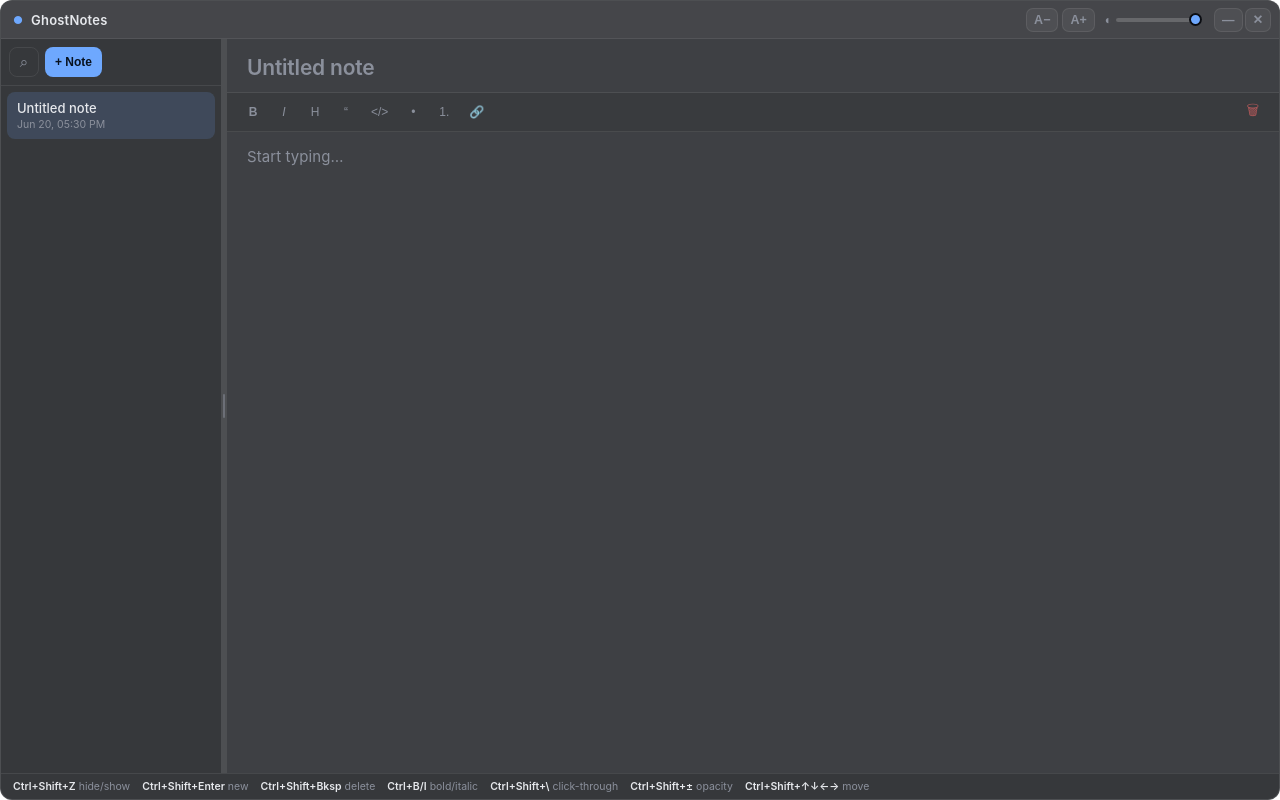
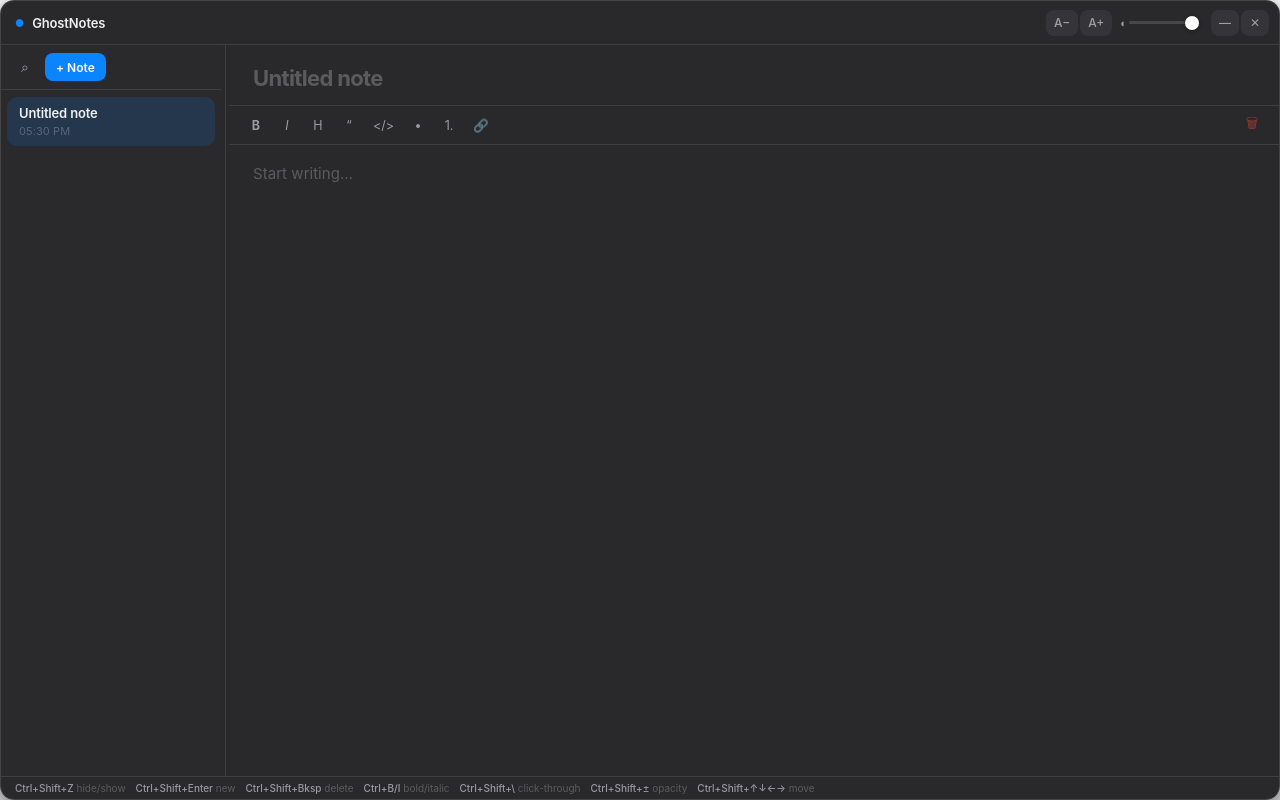
Before and after one commit to amgaikwad4588/ghost-notes, an Electron app: page renderer/index.html in a window 1280 px wide. Both pictures are taken after a click on the button "+ Note". Drawn offline with Linux system fonts and the light colour scheme; no server answers.

Commit message:
redesign UI with Apple-style visuals, add note preview and smart date formatting

```diff
--- a/renderer/renderer.js
+++ b/renderer/renderer.js
@@ -23,7 +23,16 @@ let saveTimer = null;
 let dragSrcId = null;
 
 const uid = () => Date.now().toString(36) + Math.random().toString(36).slice(2, 7);
-const fmtDate = (ts) => new Date(ts).toLocaleString([], { month: 'short', day: 'numeric', hour: '2-digit', minute: '2-digit' });
+const fmtDate = (ts) => {
+  const d = new Date(ts);
+  const now = new Date();
+  if (d.toDateString() === now.toDateString())
+    return d.toLocaleTimeString([], { hour: '2-digit', minute: '2-digit' });
+  const yest = new Date(now); yest.setDate(now.getDate() - 1);
+  if (d.toDateString() === yest.toDateString()) return 'Yesterday';
+  if (now - d < 7 * 864e5) return d.toLocaleDateString([], { weekday: 'long' });
+  return d.toLocaleDateString([], { month: 'short', day: 'numeric' });
+};
 
 async function persist() {
   await window.bridge.saveNotes(notes);
@@ -95,13 +104,23 @@ function renderList() {
     const t = document.createElement('div');
     t.className = 'li-title';
     t.textContent = n.title.trim() || 'Untitled note';
+    li.appendChild(t);
+
+    const tmp = document.createElement('div');
+    tmp.innerHTML = n.body || '';
+    const plain = (tmp.textContent || '').replace(/\s+/g, ' ').trim();
+    if (plain) {
+      const p = document.createElement('div');
+      p.className = 'li-preview';
+      p.textContent = plain;
+      li.appendChild(p);
+    }
 
     const d = document.createElement('div');
     d.className = 'li-date';
     d.textContent = fmtDate(n.updated);
+    li.appendChild(d);
 
-    li.appendChild(t);
-    li.appendChild(d);
     li.addEventListener('click', () => selectNote(n.id));
     els.list.appendChild(li);
   }
--- a/renderer/styles.css
+++ b/renderer/styles.css
@@ -1,17 +1,21 @@
 :root {
-  --bg: rgba(20, 22, 28, 0.82);
-  --bg-solid: #14161c;
-  --panel: rgba(255, 255, 255, 0.04);
-  --border: rgba(255, 255, 255, 0.08);
-  --text: #e6e8ec;
-  --muted: #8b909c;
-  --accent: #6ea8fe;
-  --danger: #ff6b6b;
-  --radius: 12px;
-  /* Apple-style system font: San Francisco on macOS, graceful fallbacks elsewhere */
+  --bg: rgba(28, 28, 30, 0.94);
+  --bg-solid: #1c1c1e;
+  --sidebar-bg: rgba(44, 44, 46, 0.72);
+  --fill: rgba(120, 120, 128, 0.16);
+  --fill-hover: rgba(120, 120, 128, 0.28);
+  --separator: rgba(84, 84, 88, 0.5);
+  --text: rgba(255, 255, 255, 0.92);
+  --text-secondary: rgba(235, 235, 245, 0.58);
+  --text-tertiary: rgba(235, 235, 245, 0.26);
+  --accent: #0a84ff;
+  --accent-soft: rgba(10, 132, 255, 0.15);
+  --danger: #ff453a;
+  --danger-soft: rgba(255, 69, 58, 0.15);
+  --radius: 14px;
   --font-ui: -apple-system, BlinkMacSystemFont, "SF Pro Text", "SF Pro Display",
              "Segoe UI Variable", "Segoe UI", "Inter", system-ui, "Helvetica Neue", Arial, sans-serif;
-  --fs: 15px;   /* editor font size — adjustable via the A-/A+ buttons */
+  --fs: 15px;
 }
 
 * { box-sizing: border-box; margin: 0; padding: 0; }
@@ -20,7 +24,7 @@ html, body {
   height: 100%;
   font-family: var(--font-ui);
   color: var(--text);
-  background: transparent;        /* transparent window */
+  background: transparent;
   overflow: hidden;
   user-select: none;
   -webkit-font-smoothing: antialiased;
@@ -33,10 +37,15 @@ html, body {
   flex-direction: column;
   height: 100vh;
   background: var(--bg);
-  backdrop-filter: blur(18px);
-  border: 1px solid var(--border);
+  backdrop-filter: blur(48px) saturate(200%);
+  -webkit-backdrop-filter: blur(48px) saturate(200%);
+  border: 0.5px solid rgba(255, 255, 255, 0.13);
   border-radius: var(--radius);
   overflow: hidden;
+  box-shadow:
+    0 2px 8px rgba(0, 0, 0, 0.14),
+    0 10px 30px rgba(0, 0, 0, 0.32),
+    0 28px 72px rgba(0, 0, 0, 0.44);
 }
 
 /* ---- title bar ---- */
@@ -44,63 +53,81 @@ html, body {
   display: flex;
   align-items: center;
   justify-content: space-between;
-  height: 38px;
-  padding: 0 8px 0 12px;
-  background: rgba(255, 255, 255, 0.03);
-  border-bottom: 1px solid var(--border);
+  height: 44px;
+  padding: 0 10px 0 14px;
+  background: transparent;
+  border-bottom: 0.5px solid var(--separator);
+  flex-shrink: 0;
 }
+
 .drag-region {
-  -webkit-app-region: drag;       /* draggable window handle */
+  -webkit-app-region: drag;
   display: flex;
   align-items: center;
   gap: 8px;
   flex: 1;
   height: 100%;
 }
+
 .no-drag, input, textarea, button, #noteList { -webkit-app-region: no-drag; }
-.logo { color: var(--accent); font-size: 11px; }
-.app-name { font-size: 13px; font-weight: 600; letter-spacing: .2px; }
-.status { font-size: 11px; color: var(--muted); margin-left: 6px; }
+
+.logo { color: var(--accent); font-size: 10px; line-height: 1; }
+
+.app-name {
+  font-size: 13px;
+  font-weight: 600;
+  letter-spacing: -0.01em;
+}
+
+.status {
+  font-size: 11px;
+  color: var(--text-tertiary);
+  margin-left: 2px;
+}
 
 /* ---- top-bar controls ---- */
-.controls { display: flex; align-items: center; gap: 10px; }
-.ctl-group { display: flex; align-items: center; gap: 4px; }
-.win-buttons { display: flex; gap: 2px; margin-left: 2px; }
+.controls { display: flex; align-items: center; gap: 8px; }
+.ctl-group { display: flex; align-items: center; gap: 2px; }
+.win-buttons { display: flex; gap: 2px; margin-left: 4px; }
 
 .ctl-btn {
-  height: 24px;
-  min-width: 26px;
-  padding: 0 7px;
-  background: rgba(255,255,255,.05);
-  border: 1px solid var(--border);
-  color: var(--muted);
-  font-size: 12.5px;
-  font-weight: 600;
-  border-radius: 7px;
+  height: 26px;
+  min-width: 28px;
+  padding: 0 8px;
+  background: var(--fill);
+  border: none;
+  color: var(--text-secondary);
+  font-size: 12px;
+  font-weight: 500;
+  border-radius: 8px;
   cursor: pointer;
-  transition: background .12s, color .12s;
+  font-family: var(--font-ui);
+  transition: background .15s, color .15s, transform .1s;
 }
-.ctl-btn:hover { background: rgba(255,255,255,.12); color: var(--text); }
-.ctl-btn:active { transform: translateY(.5px); }
-#quitBtn:hover { background: rgba(255,107,107,.18); color: var(--danger); border-color: rgba(255,107,107,.3); }
 
-.slider-group .ctl-icon { font-size: 12px; color: var(--muted); }
+.ctl-btn:hover { background: var(--fill-hover); color: var(--text); }
+.ctl-btn:active { transform: scale(0.95); }
+#quitBtn:hover { background: var(--danger-soft); color: var(--danger); }
+
+.slider-group .ctl-icon { font-size: 11px; color: var(--text-secondary); }
+
 #opacity {
   -webkit-appearance: none;
-  width: 86px;
-  height: 4px;
-  border-radius: 4px;
-  background: rgba(255,255,255,.18);
+  width: 70px;
+  height: 3px;
+  border-radius: 3px;
+  background: rgba(255, 255, 255, 0.14);
   outline: none;
   cursor: pointer;
 }
+
 #opacity::-webkit-slider-thumb {
   -webkit-appearance: none;
-  width: 13px;
-  height: 13px;
+  width: 14px;
+  height: 14px;
   border-radius: 50%;
-  background: var(--accent);
-  border: 2px solid #0b0d12;
+  background: #ffffff;
+  box-shadow: 0 1px 4px rgba(0, 0, 0, 0.45);
   cursor: pointer;
 }
 
@@ -111,143 +138,203 @@ html, body {
   width: 220px;
   display: flex;
   flex-direction: column;
-  background: rgba(0,0,0,.12);
+  background: var(--sidebar-bg);
   overflow: hidden;
+  flex-shrink: 0;
 }
+
 #sidebar-divider {
-  width: 6px;
+  width: 8px;
   cursor: col-resize;
-  background: var(--border);
   position: relative;
   z-index: 10;
   flex-shrink: 0;
-  transition: background .15s;
   display: flex;
   align-items: center;
   justify-content: center;
 }
+
 #sidebar-divider::after {
   content: '';
+  width: 0.5px;
+  height: 100%;
+  background: var(--separator);
+  transition: background .2s, width .15s;
+}
+
+#sidebar-divider:hover::after,
+#sidebar-divider.dragging::after {
+  background: var(--accent);
   width: 2px;
-  height: 24px;
-  background: var(--muted);
-  border-radius: 2px;
-  opacity: 0.5;
-  transition: opacity .15s;
 }
-#sidebar-divider:hover,
-#sidebar-divider.dragging { background: var(--accent); }
-#sidebar-divider:hover::after,
-#sidebar-divider.dragging::after { opacity: 1; background: #fff; }
+
 .sidebar-head {
   display: flex;
+  align-items: center;
   gap: 6px;
-  padding: 8px;
-  border-bottom: 1px solid var(--border);
+  padding: 8px 10px;
+  border-bottom: 0.5px solid var(--separator);
   overflow: hidden;
 }
+
 #searchBtn {
-  width: 30px;
-  height: 30px;
+  width: 28px;
+  height: 28px;
   background: transparent;
-  border: 1px solid var(--border);
-  border-radius: 8px;
-  color: var(--muted);
-  font-size: 15px;
+  border: none;
+  border-radius: 7px;
+  color: var(--text-secondary);
+  font-size: 14px;
   cursor: pointer;
   flex-shrink: 0;
-  transition: background .12s, color .12s;
+  transition: background .15s, color .15s;
 }
-#searchBtn:hover { background: rgba(255,255,255,.08); color: var(--text); }
+
+#searchBtn:hover { background: var(--fill-hover); color: var(--text); }
+
 #search {
   flex: 1;
   min-width: 0;
-  background: var(--panel);
-  border: 1px solid var(--border);
+  background: var(--fill);
+  border: none;
   border-radius: 8px;
   color: var(--text);
-  padding: 6px 9px;
-  font-size: 12px;
+  padding: 5px 10px;
+  font-size: 13px;
+  font-family: var(--font-ui);
   outline: none;
+  transition: background .15s;
 }
-#search:focus { border-color: var(--accent); }
+
+#search::placeholder { color: var(--text-tertiary); }
+#search:focus { background: var(--fill-hover); }
+
 #newBtn {
-  padding: 0 10px;
-  height: 30px;
+  padding: 0 11px;
+  height: 28px;
   background: var(--accent);
   border: none;
   border-radius: 8px;
-  color: #08121f;
+  color: #ffffff;
   font-size: 12px;
-  font-weight: 700;
+  font-weight: 600;
+  font-family: var(--font-ui);
   cursor: pointer;
   white-space: nowrap;
   flex-shrink: 0;
+  transition: filter .15s, transform .1s;
 }
+
 #newBtn:hover { filter: brightness(1.1); }
+#newBtn:active { transform: scale(0.96); }
 
-#noteList { list-style: none; overflow-y: auto; flex: 1; padding: 6px; }
+/* ---- note list ---- */
+#noteList {
+  list-style: none;
+  overflow-y: auto;
+  flex: 1;
+  padding: 6px 0;
+}
+
 #noteList li {
-  padding: 8px 10px;
-  border-radius: 8px;
+  padding: 8px 12px;
+  border-radius: 10px;
   cursor: pointer;
-  margin-bottom: 3px;
+  margin: 1px 6px;
+  transition: background .12s;
 }
-#noteList li:hover { background: rgba(255,255,255,.05); }
-#noteList li.active { background: rgba(110,168,254,.16); }
+
+#noteList li:hover { background: var(--fill); }
+#noteList li.active { background: var(--accent-soft); }
+
 #noteList li[draggable="true"] { cursor: grab; }
 #noteList li[draggable="true"]:active { cursor: grabbing; }
-#noteList li.dragging { opacity: 0.35; }
-#noteList li.drag-over { outline: 1px solid rgba(110,168,254,.5); background: rgba(110,168,254,.1) !important; }
+#noteList li.dragging { opacity: 0.38; }
+#noteList li.drag-over {
+  outline: 1.5px solid rgba(10, 132, 255, 0.5);
+  background: var(--accent-soft) !important;
+}
+
 #noteList li .li-title {
   font-size: 13px;
-  font-weight: 500;
+  font-weight: 600;
   white-space: nowrap;
   overflow: hidden;
   text-overflow: ellipsis;
+  color: var(--text);
+  letter-spacing: -0.012em;
 }
-#noteList li .li-date { font-size: 10.5px; color: var(--muted); margin-top: 2px; }
+
+#noteList li .li-preview {
+  font-size: 12px;
+  color: var(--text-secondary);
+  white-space: nowrap;
+  overflow: hidden;
+  text-overflow: ellipsis;
+  margin-top: 2px;
+  line-height: 1.4;
+}
+
+#noteList li .li-date {
+  font-size: 11px;
+  color: var(--text-tertiary);
+  margin-top: 3px;
+  letter-spacing: 0.01em;
+}
 
 /* ---- editor ---- */
-#editor { flex: 1; display: flex; flex-direction: column; position: relative; min-width: 0; }
+#editor {
+  flex: 1;
+  display: flex;
+  flex-direction: column;
+  position: relative;
+  min-width: 0;
+}
+
 #noteTitle {
   background: transparent;
   border: none;
-  border-bottom: 1px solid var(--border);
+  border-bottom: 0.5px solid var(--separator);
   color: var(--text);
   font-family: var(--font-ui);
-  font-size: calc(var(--fs) + 6px);
-  font-weight: 600;
-  letter-spacing: -0.01em;
-  padding: 16px 20px 12px;
+  font-size: calc(var(--fs) + 7px);
+  font-weight: 700;
+  letter-spacing: -0.03em;
+  padding: 20px 24px 14px;
   outline: none;
   user-select: text;
 }
+
+#noteTitle::placeholder { color: var(--text-tertiary); }
+
 .md-toolbar {
   display: flex;
   align-items: center;
-  gap: 3px;
-  padding: 6px 12px;
-  border-bottom: 1px solid var(--border);
-  background: rgba(0,0,0,.08);
+  gap: 1px;
+  padding: 5px 12px;
+  border-bottom: 0.5px solid var(--separator);
 }
+
 .md-btn {
-  height: 26px;
-  min-width: 28px;
-  padding: 0 7px;
+  height: 28px;
+  min-width: 30px;
+  padding: 0 8px;
   background: transparent;
-  border: 1px solid transparent;
-  color: var(--muted);
-  font-size: 12px;
-  border-radius: 6px;
+  border: none;
+  color: var(--text-secondary);
+  font-size: 12.5px;
+  border-radius: 7px;
   cursor: pointer;
-  transition: background .1s, color .1s;
+  font-family: var(--font-ui);
+  transition: background .12s, color .12s;
 }
-.md-btn:hover { background: rgba(255,255,255,.08); color: var(--text); }
-.md-btn:active { background: rgba(255,255,255,.14); }
+
+.md-btn:hover { background: var(--fill); color: var(--text); }
+.md-btn:active { background: var(--fill-hover); }
+
 .md-spacer { flex: 1; }
-.delete-btn { color: var(--danger) !important; opacity: 0.6; font-size: 14px; }
-.delete-btn:hover { background: rgba(255,107,107,.18) !important; opacity: 1; border-color: rgba(255,107,107,.3) !important; }
+.delete-btn { color: var(--danger) !important; opacity: 0.5; font-size: 14px; }
+.delete-btn:hover { background: var(--danger-soft) !important; opacity: 1; }
 
 #noteBody {
   flex: 1;
@@ -256,65 +343,89 @@ html, body {
   color: var(--text);
   font-family: var(--font-ui);
   font-size: var(--fs);
-  line-height: 1.72;
-  letter-spacing: 0.005em;
-  padding: 12px 20px 16px;
+  line-height: 1.76;
+  letter-spacing: 0.003em;
+  padding: 16px 24px 20px;
   outline: none;
   user-select: text;
   overflow-y: auto;
 }
+
 #noteBody:empty::before {
-  content: "Start typing…";
-  color: var(--muted);
+  content: "Start writing…";
+  color: var(--text-tertiary);
   pointer-events: none;
 }
-#noteTitle::placeholder { color: var(--muted); }
+
 #noteBody strong { font-weight: 700; color: #fff; }
-#noteBody em { font-style: italic; }
+#noteBody em { font-style: italic; color: rgba(235, 235, 245, 0.8); }
+
 #noteBody code {
-  background: rgba(255,255,255,.08);
-  border-radius: 4px;
-  padding: 1px 5px;
+  background: rgba(120, 120, 128, 0.2);
+  border-radius: 5px;
+  padding: 1px 6px;
   font-family: "SF Mono", "Cascadia Code", Consolas, monospace;
+  font-size: 0.88em;
 }
-#noteBody a { color: var(--accent); text-decoration: underline; }
+
+#noteBody a {
+  color: var(--accent);
+  text-decoration: none;
+  border-bottom: 1px solid rgba(10, 132, 255, 0.34);
+}
+
 #noteBody blockquote {
   border-left: 3px solid var(--accent);
-  padding-left: 12px;
-  margin: 0.4em 0;
-  color: var(--muted);
+  padding-left: 14px;
+  margin: 0.5em 0;
+  color: var(--text-secondary);
 }
+
 #noteBody ul, #noteBody ol { padding-left: 22px; margin: 0.4em 0; }
-#noteBody li { margin-bottom: 0.2em; }
-#noteBody h3 { font-size: calc(var(--fs) + 4px); font-weight: 600; margin: 0.5em 0 0.2em; }
+#noteBody li { margin-bottom: 0.25em; }
+
+#noteBody h3 {
+  font-size: calc(var(--fs) + 3px);
+  font-weight: 700;
+  letter-spacing: -0.02em;
+  margin: 0.8em 0 0.3em;
+}
 
 .empty {
   position: absolute;
   inset: 0;
   display: flex;
+  flex-direction: column;
   align-items: center;
   justify-content: center;
   text-align: center;
-  color: var(--muted);
+  color: var(--text-tertiary);
   font-size: 13px;
+  gap: 6px;
   padding: 24px;
 }
-.empty b { color: var(--text); }
+
+.empty b { color: var(--text-secondary); font-weight: 500; }
 .hidden { display: none !important; }
 
 /* ---- footer hints ---- */
 #hints {
   display: flex;
   flex-wrap: wrap;
-  gap: 12px;
-  padding: 6px 12px;
-  border-top: 1px solid var(--border);
-  font-size: 10.5px;
-  color: var(--muted);
-  background: rgba(0,0,0,.12);
+  gap: 10px;
+  padding: 5px 14px;
+  border-top: 0.5px solid var(--separator);
+  font-size: 10px;
+  color: var(--text-tertiary);
 }
-#hints b { color: var(--text); font-weight: 600; }
+
+#hints b { color: var(--text-secondary); font-weight: 500; }
 
 /* scrollbars */
-::-webkit-scrollbar { width: 8px; }
-::-webkit-scrollbar-thumb { background: rgba(255,255,255,.12); border-radius: 8px; }
+::-webkit-scrollbar { width: 5px; }
+::-webkit-scrollbar-track { background: transparent; }
+::-webkit-scrollbar-thumb {
+  background: rgba(255, 255, 255, 0.1);
+  border-radius: 10px;
+}
+::-webkit-scrollbar-thumb:hover { background: rgba(255, 255, 255, 0.18); }
```
